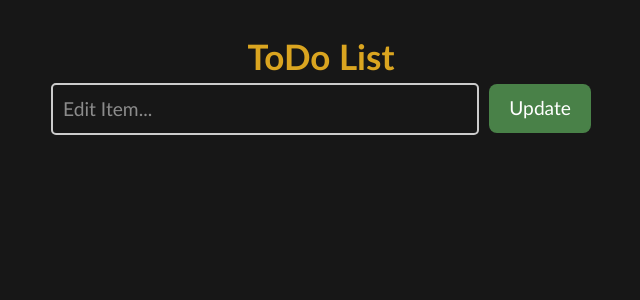
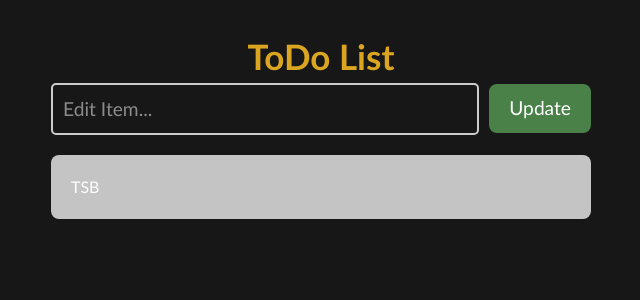
Before and after one commit to Jerannn24/TodoApp, a Next.js app: page / in a window 1280 px wide. Shown: the top 300 px of the page, without its empty margins (319-959 px from the left). Built offline with nearby package versions, Linux system fonts and the light colour scheme.

Commit message:
add : style

```diff
--- a/app/globals.css
+++ b/app/globals.css
@@ -71,3 +71,21 @@ body {
 #button:active {
   transform: scale(0.90);
 }
+
+#divList {
+  background-color: #c4c4c4;
+  padding: 20px;
+  border-radius: 8px;
+}
+
+#divSet {
+  display: flex;
+  justify-content: space-between;
+  align-items: center;
+  margin-bottom: 10px;
+}
+
+#spanSet {
+  font-size: 1.2rem;
+  flex-grow: 1;
+}
--- a/app/page.js
+++ b/app/page.js
@@ -29,6 +29,15 @@ const App = () => {
     }
     setUserInput('');
   }
+
+  const deleteList = () => {
+
+  }
+
+  const startEdit = (index) => {
+    setUserInput(List[index].value);
+    setEditIndex(index);
+  }
   return (
     <div id='divBody' >
       <div id='title'>ToDo List</div>
@@ -43,6 +52,20 @@ const App = () => {
 
         <button id="button" onClick={handleAction}>{editIndex !== null ? "Update" : "Add"}</button>
       </div>
+      <div id='divList'>
+        {list.length > 0 ? (
+          list.map((item, index) => (
+            <div id='divSet' key={item.id}>
+              <span id="spanSet">
+                {item.value}
+              </span>
+              <span>
+
+              </span>
+            </div>
+          ))
+        ) : (<p>TSB</p>)}
+      </div>
     </div >
   )
 }
```
Also changed, not shown: package.json (+6 -4 lines), tsconfig.json (added, +35 -0 lines), 1 other file (tests, documents, lock files or other folders).
